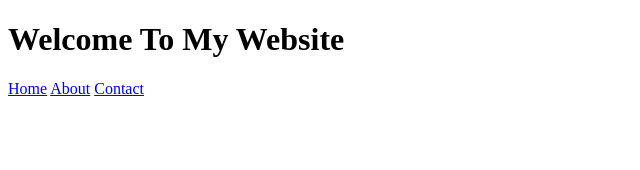
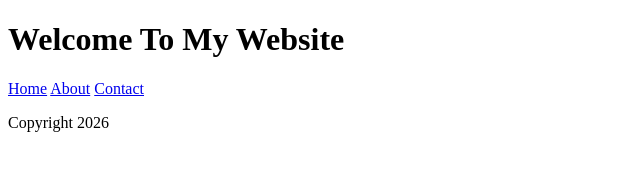
Before and after one commit to lupaya18/simple-lupa, a plain HTML site: page index.html in a window 1280 px wide. Shown: the whole page, without its empty margins (0-640 px from the left). Drawn offline with Linux system fonts and the light colour scheme.

Commit message:
add footer

```diff
--- a/index.html
+++ b/index.html
@@ -12,5 +12,8 @@
         <a href="#">About</a>
         <a href="#">Contact</a>
     </nav>
+    <footer>
+        <p>Copyright 2026</p>
+    </footer>
 </body>
 </html>
```
